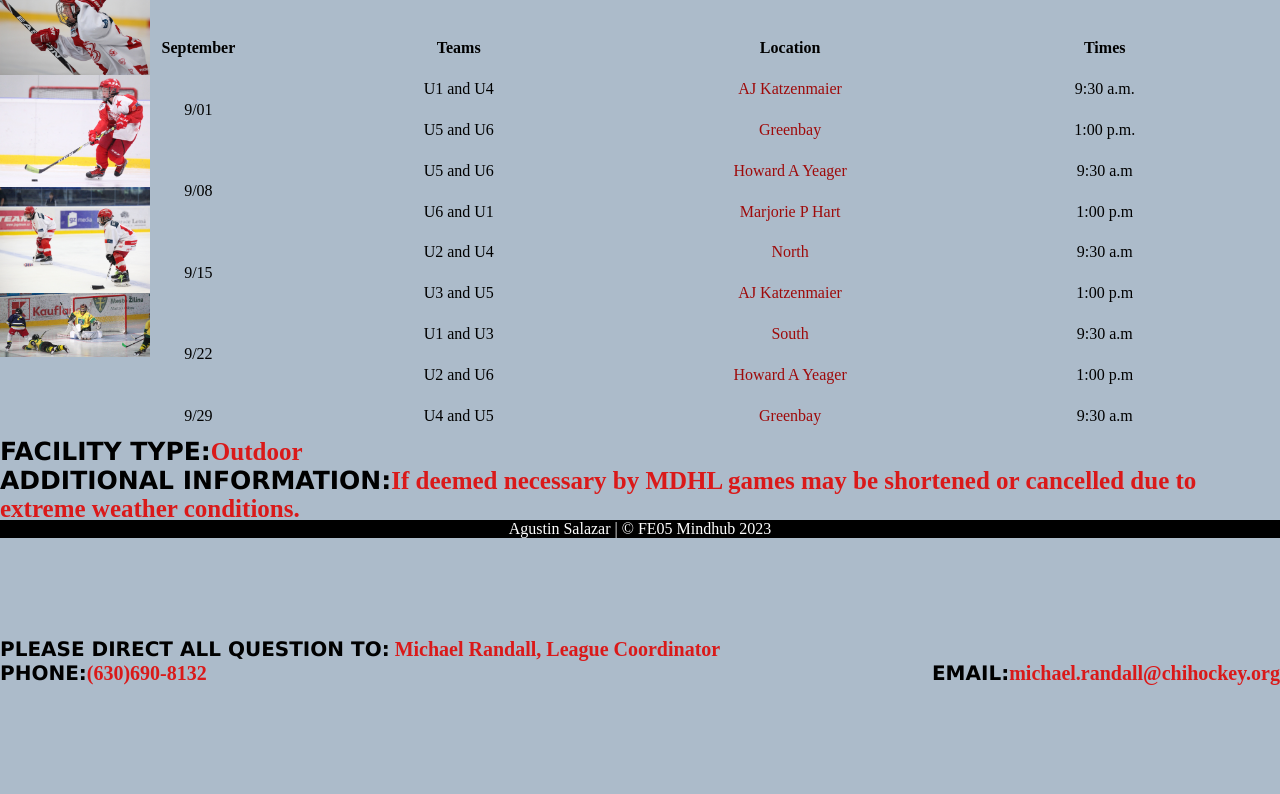
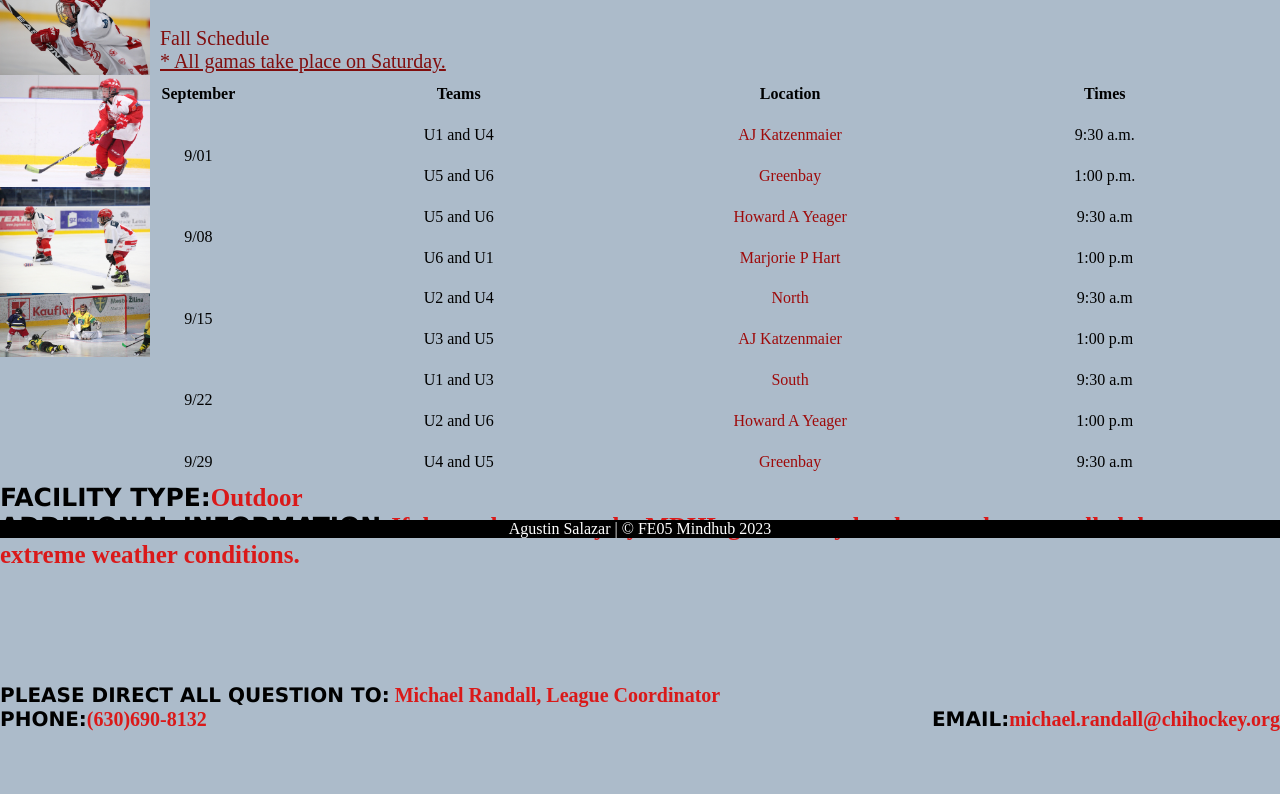
Before and after one commit to Salazar-mario/Proyecto-Hockey-Mindhub, a plain HTML site: page game_info.html in a window 1280 px wide. Shown: the part 262-1056 px from the top of the page. Drawn offline with Linux system fonts and the light colour scheme.

Commit message:
correciones

```diff
--- a/Styles/styles3.css
+++ b/Styles/styles3.css
@@ -150,6 +150,12 @@ article h4 {
     margin-bottom: 40px;
     text-align: center;
     font-size: 15px;
+}
+
+.fontsize p{
+    color: #810e0e;
+    font-size: 20px;
+    padding: 0 160px;
 }
 
 h2 {
--- a/game_info.html
+++ b/game_info.html
@@ -33,6 +33,10 @@
             </div>
             <h2 class="text2">Game Info</h2>
         </header>
+        <div class="fontsize">
+        <p>Fall Schedule</p>
+        <p><u> * All gamas take place on Saturday.</u></p>
+        </div>
         <table>
             <tr>
                 <th>September</th>
```
